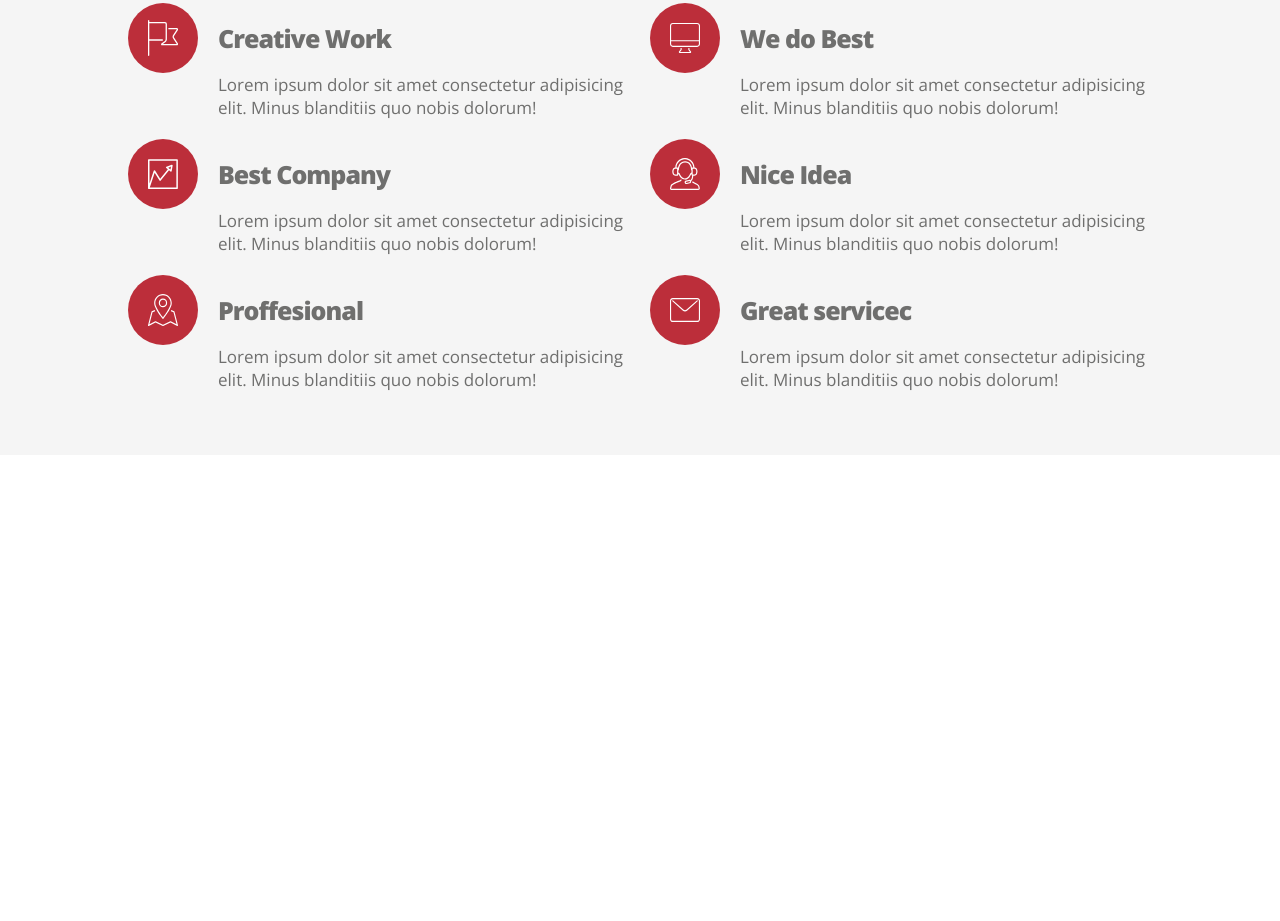
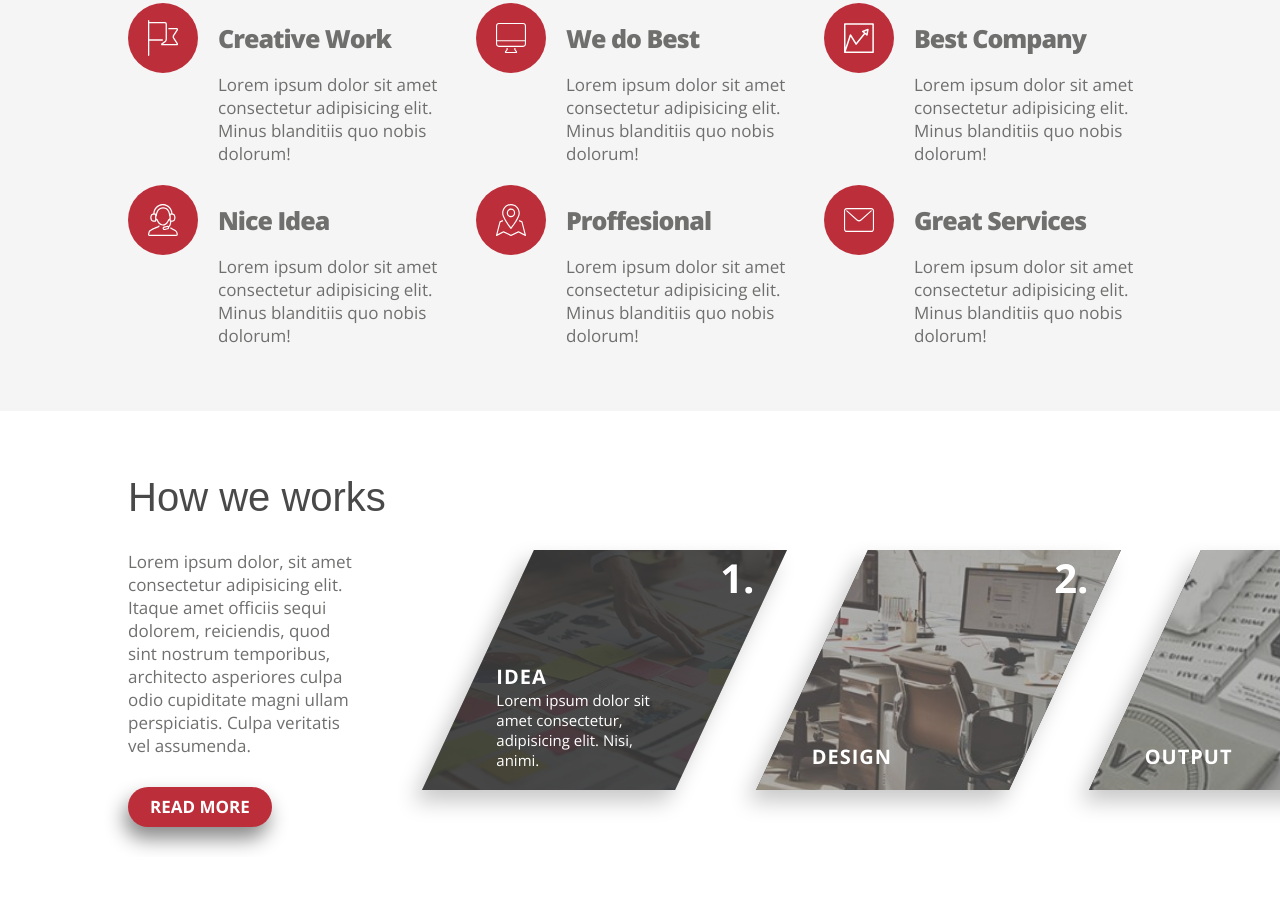
Before and after one commit to narghar/CodersCamp-SPA-project, a website: page index.html in a window 1280 px wide. Shown: the part 1399-2320 px from the top of the page. Before the commit the page ends 1854 px from the top, so only its background shows below. Drawn offline with nearby package versions, Linux system fonts and the light colour scheme; a web font is replaced by a local one.

Commit message:
Add process section

```diff
--- a/index.html
+++ b/index.html
@@ -108,10 +108,35 @@
           <div class="service__icon">
             <img src="./photo/06.svg">
           </div>
-          <h3>Great servicec</h3>
+          <h3>Great Services</h3>
         </div>
         <p class="service__text">Lorem ipsum dolor sit amet consectetur adipisicing elit. Minus blanditiis quo nobis dolorum!</p>
       </div>
     </section>
+    <section id="process" class="process">
+        <h2>How we works</h2>
+      <div class="processes">
+        <div class="processes__main-text">
+          <p>Lorem ipsum dolor, sit amet consectetur adipisicing elit. Itaque amet officiis sequi dolorem, reiciendis, quod sint nostrum temporibus, architecto asperiores culpa odio cupiditate magni ullam perspiciatis. Culpa veritatis vel assumenda.</p>
+          <a href="#" class="btn btn--red">Read more</a>
+        </div>
+          <div class="processes__image">
+            <span>1.</span>
+            <div class="processes__text">
+              <h4>Idea</h4>
+              <p>Lorem ipsum dolor sit amet consectetur, adipisicing elit. Nisi, animi.</p>
+            </div>
+          </div>
+ <div class="processes__image"><span>2.</span>
+  <div class="processes__text">
+    <h4>Design</h4>
+  </div></div>
+ <div class="processes__image"><span>3.</span>
+  <div class="processes__text">
+    <h4>Output</h4>
+  </div></div>
+
+      </div>
+    </section>
   </body>
 </html>
--- a/sass/_base.scss
+++ b/sass/_base.scss
@@ -64,6 +64,13 @@ h3 {
   font-size: 2.5rem;
 }
 
+h4 {
+  font-size: 2rem;
+  text-transform: uppercase;
+  font-weight: 700;
+  letter-spacing: 1px;
+}
+
 // Buttons
 .btn {
   display: inline-block;
--- /dev/null
+++ b/sass/_process.scss
@@ -0,0 +1,106 @@
+.process {
+  padding: 5vw 0;
+  position: relative;
+  max-width: 160rem;
+  margin: 0 auto;
+  overflow: hidden;
+  & h2 {
+    padding: 0 10vw;
+    max-width: 120rem;
+  }
+}
+
+.processes {
+  padding-left: 10vw;
+  max-width: 160rem;
+  overflow: hidden;
+  margin: 0 auto;
+  display: flex;
+
+
+  &__main-text {
+    flex: 0 0 20%;
+    margin-top: 3rem;
+    margin-right: 12rem;
+    & .btn {
+      margin: 3rem 0;
+    }
+  }
+  &__image {
+
+    flex: 1 0 22%;
+    transform: skewX(-25deg);
+    overflow: hidden;
+    height: 24rem;
+    margin-top: 3rem;
+    margin-right: 8rem;
+    position: relative;
+    z-index: 1;
+    background-color: black;
+    box-shadow: -3.508px 11.476px 20px rgba(0,1,1,0.22);
+    display: flex;
+    flex-direction: column;
+    justify-content: space-between;
+
+
+
+
+    &:nth-child(2)::after {
+      content: "";
+      position: absolute;
+      top: 0;
+      left: -50%;
+      width: 200%;
+      height: 100%;
+      background-image: url('../photo/idea.jpg');
+      background-size: cover;
+      opacity: .3;
+      background-position: center;
+      transform: skewX(25deg);
+      z-index: -1;
+    }
+    &:nth-child(3)::after {
+      content: "";
+      position: absolute;
+      top: 0;
+      left: -50%;
+      width: 200%;
+      height: 100%;
+      background-image: url('../photo/design.jpg');
+      background-size: cover;
+      opacity: .7;
+      background-position: center;
+      transform: skewX(25deg);
+      z-index: -1;
+    }
+    &:nth-child(4)::after {
+      content: "";
+      position: absolute;
+      top: 0;
+      left: -50%;
+      width: 200%;
+      height: 100%;
+      background-image: url('../photo/output.jpg');
+      background-size: cover;
+      opacity: .7;
+      background-position: center;
+      transform: skewX(25deg);
+      z-index: -1;
+    }
+  }
+
+  & span {
+    align-self: flex-end;
+    transform: skewX(25deg);
+    font-size: 4rem;
+    color: $font-color-secondary;
+    font-weight: 700;
+    margin-right: 2rem;
+  }
+  &__text {
+    transform: skewX(25deg);
+    color: $font-color-secondary;
+    padding: 2rem 4rem;
+    font-size: 1.5rem;
+  }
+}
--- a/sass/_services.scss
+++ b/sass/_services.scss
@@ -5,7 +5,7 @@
   background-color: $bg-color-primary;
   display: grid;
   gap: 2rem;
-  grid-template-columns: repeat(auto-fill, minmax(35rem, 1fr));
+  grid-template-columns: repeat(auto-fill, minmax(32rem, 1fr));
 
   & h2 {
     text-align: center;
--- a/sass/main.scss
+++ b/sass/main.scss
@@ -2,3 +2,4 @@
 @import "header";
 @import "about";
 @import "services";
+@import "process";
```
Also changed, not shown: css/style.css, photo/design.jpg (added), photo/idea.jpg (added), photo/output.jpg (added).
